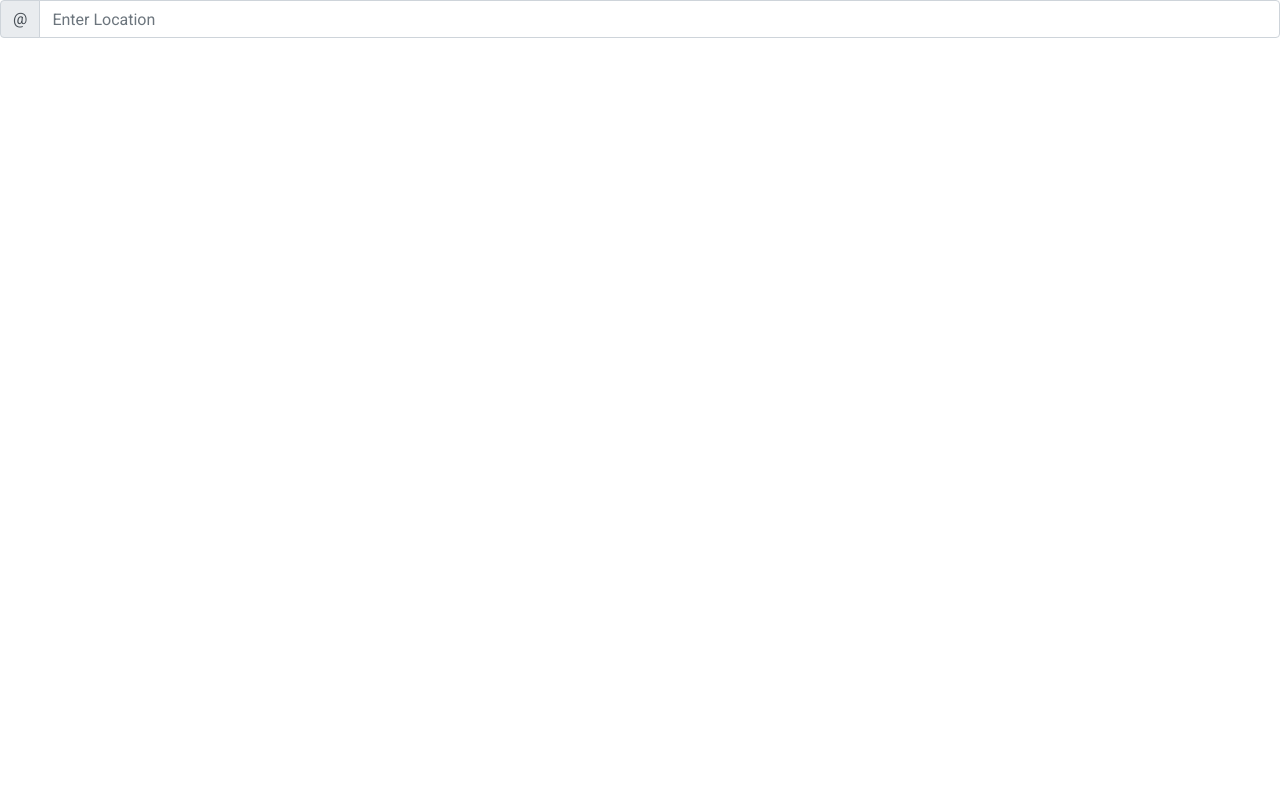
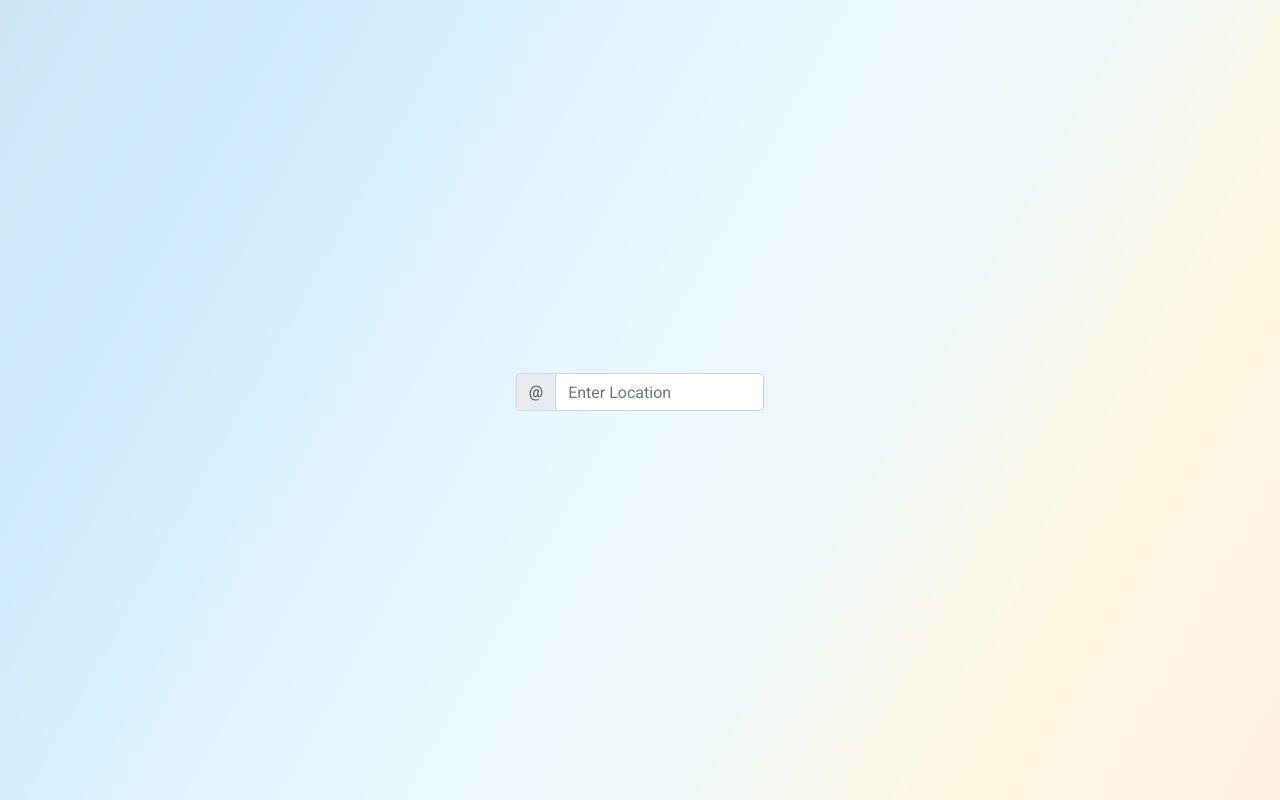
Before and after one commit to ivkovnikola/weather-app, an Angular app: page / in a window 1280 px wide. Built offline with nearby package versions, Linux system fonts and the light colour scheme.

Commit message:
Add display of temperature by days, and average temperature

```diff
--- a/src/app/app.component.html
+++ b/src/app/app.component.html
@@ -1,4 +1,5 @@
-<div class="content">
+<div class="content flex-container">
+  <div class="row">
     <div class="input-group mb-3">
       <div class="input-group-prepend">
         <span class="input-group-text" id="basic-addon1">@</span>
@@ -13,6 +14,7 @@
         (blur)="onBlurMethod()"
       />
     </div>
-  <br />
+
     <router-outlet></router-outlet>
   </div>
+</div>
--- a/src/app/app.component.scss
+++ b/src/app/app.component.scss
@@ -0,0 +1,48 @@
+.content {
+  background: linear-gradient(
+      0deg,
+      rgba(255, 255, 255, 0.8),
+      rgba(255, 255, 255, 0.8)
+    ),
+    linear-gradient(
+      119.25deg,
+      #102f7e -11.47%,
+      #0c8dd6 3.95%,
+      #1aa0ec 19.37%,
+      #60c6ff 34.78%,
+      #9bdbff 50.19%,
+      #b4deda 65.61%,
+      #ffd66b 81.02%,
+      #ffc178 96.44%,
+      #fe9255 111.85%
+    );
+
+    height: 100vh;
+}
+
+.flex-container {
+    height: 100%;
+    padding: 0;
+    margin: 0;
+    display: -webkit-box;
+    display: -moz-box;
+    display: -ms-flexbox;
+    display: -webkit-flex;
+    display: flex;
+    align-items: center;
+    justify-content: center;
+}
+.row {
+    width: auto;
+}
+.flex-item {
+    padding: 5px;
+    width: 20px;
+    height: 20px;
+    margin: 10px;
+    line-height: 20px;
+    color: white;
+    font-weight: bold;
+    font-size: 2em;
+    text-align: center;
+}
--- a/src/app/components/weather-widget/weather-widget.component.html
+++ b/src/app/components/weather-widget/weather-widget.component.html
@@ -1,8 +1,13 @@
 <div *ngIf="data$ | async as data">
-    {{data?.data[0].temp}}
-    {{data}}
-
-    <div class="item active" *ngFor="let day of data.data | slice:0:6">
-        {{day.temp}}
+    <div class="overviw">
+        {{dateRange}}
+        {{averageTemperature}}
     </div>
+  <div class="row">
+    <div class="days" *ngFor="let day of data.data | slice: 0:7">
+      <div class="day">
+        {{ day.temp | number: '1.0-0' }}
+      </div>
+    </div>
+  </div>
 </div>
--- a/src/app/components/weather-widget/weather-widget.component.scss
+++ b/src/app/components/weather-widget/weather-widget.component.scss
@@ -0,0 +1,3 @@
+.day {
+    width: 100px;
+}
--- a/src/app/components/weather-widget/weather-widget.component.ts
+++ b/src/app/components/weather-widget/weather-widget.component.ts
@@ -4,6 +4,7 @@ import { WeatherService } from 'src/app/service/weather.service';
 import { map, filter, concatMap, tap } from 'rxjs/operators';
 import { Observable } from 'rxjs';
 import { WeatherForecast } from 'src/app/model/weather-forecast';
+import { monthNames } from 'src/app/utils/common';
 
 @Component({
   selector: 'app-weather-widget',
@@ -12,8 +13,10 @@ import { WeatherForecast } from 'src/app/model/weather-forecast';
 })
 export class WeatherWidgetComponent implements OnInit {
   data$: Observable<WeatherForecast>;
-  today: Date = new Date();
   loading = false;
+  dateRange: string;
+  tempValues: WeatherForecast;
+  averageTemperature: number;
 
   constructor(
     private weatherService: WeatherService,
@@ -32,5 +35,39 @@ export class WeatherWidgetComponent implements OnInit {
         this.loading = false;
       })
     );
+
+    this.dateRange = this.getDateRange();
+
+    this.data$.subscribe((val) => this.getAverageTemperature(val));
+  }
+
+  getDateRange(): string {
+    const today: Date = new Date();
+    const futureDay: Date = new Date();
+    futureDay.setDate(futureDay.getDate() + 7);
+    if (today.getMonth() === futureDay.getMonth()) {
+      return (
+        monthNames[today.getMonth()] +
+        today.getDate() +
+        ' - ' +
+        futureDay.getDate()
+      );
+    } else {
+      return (
+        monthNames[today.getMonth()] +
+        today.getDate() +
+        ' - ' +
+        monthNames[futureDay.getMonth()] +
+        futureDay.getDate()
+      );
+    }
+  }
+
+  getAverageTemperature(value: WeatherForecast) {
+    let sum = 0;
+    for (let i = 0; i < 7; i++) {
+      sum += value.data[i].temp;
+    }
+    this.averageTemperature = parseInt(sum / 7);
   }
 }
--- /dev/null
+++ b/src/app/utils/common.ts
@@ -0,0 +1,24 @@
+export const monthNames = [
+  'January',
+  'February',
+  'March',
+  'April',
+  'May',
+  'June',
+  'July',
+  'August',
+  'September',
+  'October',
+  'November',
+  'December',
+];
+
+export const dayNames = [
+  'Sunday',
+  'Monday',
+  'Tuesday',
+  'Wednesday',
+  'Thursday',
+  'Friday',
+  'Saturday',
+];
```
Also changed, not shown: 1 other file (tests, documents, lock files or other folders). Lines whose indentation alone changed are shown as unchanged.
